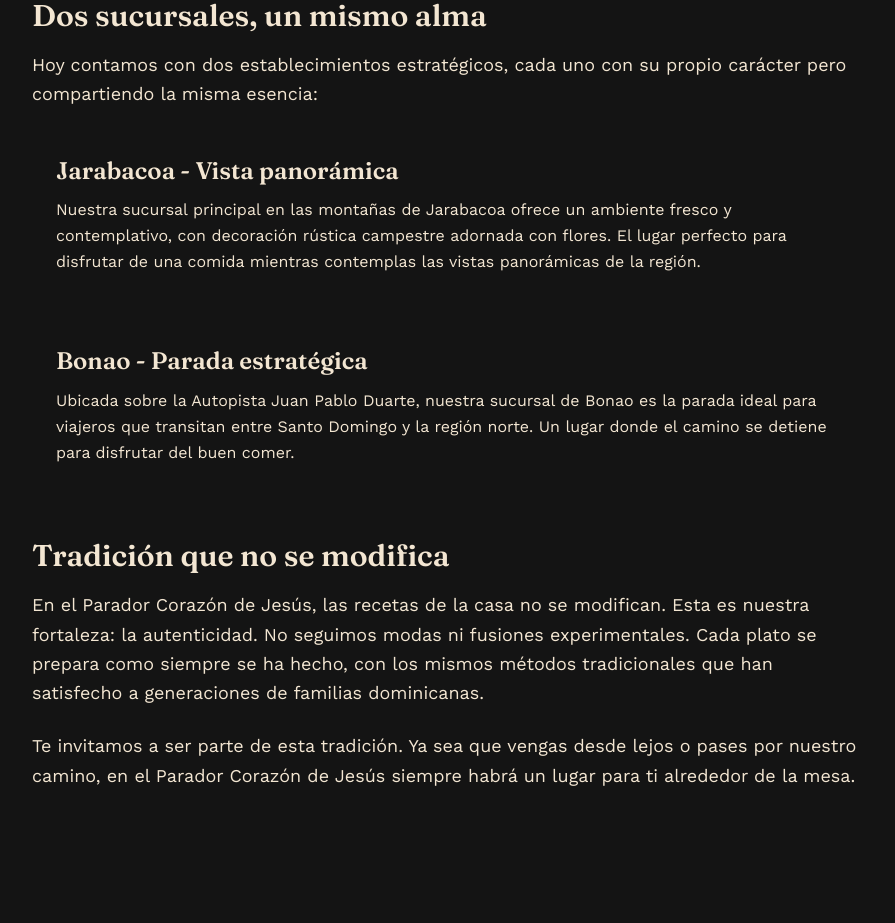
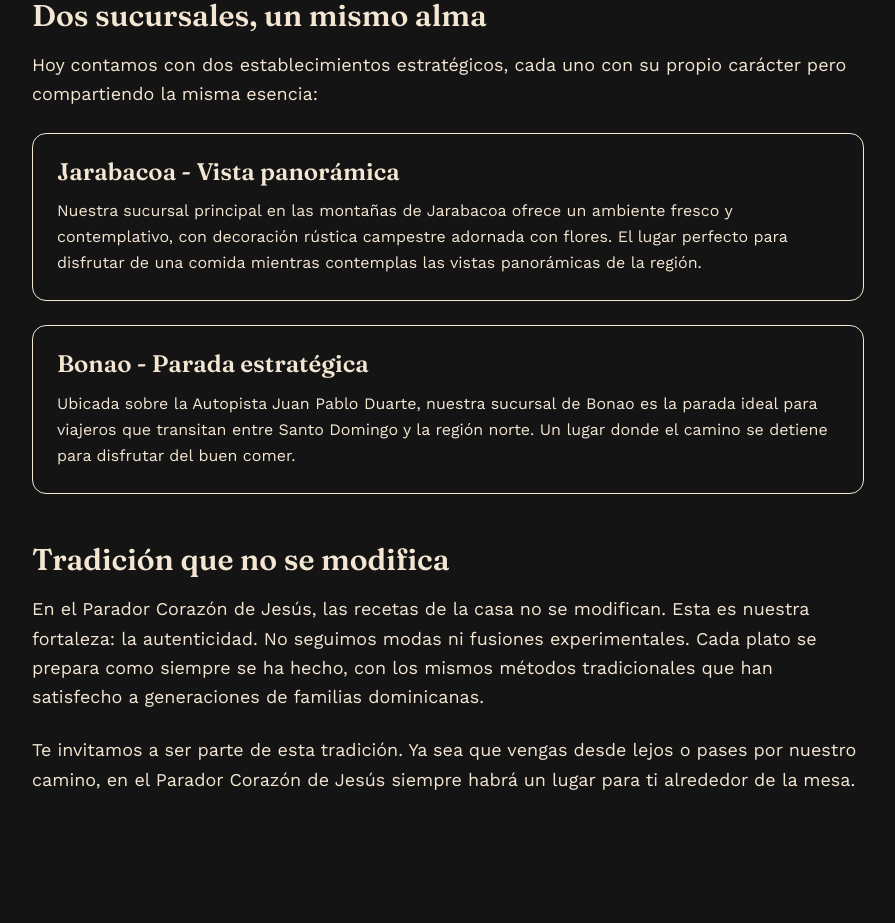
Before and after one commit to ESP3CTRUM/corazondejesus, a Next.js app: page /nosotros in a window 1280 px wide. Shown: the part 920-1843 px from the top of the page, without its empty margins (192-1087 px from the left). Built offline with nearby package versions, Linux system fonts and the light colour scheme.

Commit message:
nada hecho desde el ultimo commit, solo se guardaron los archivos.

```diff
--- a/src/app/nosotros/page.tsx
+++ b/src/app/nosotros/page.tsx
@@ -1,4 +1,3 @@
-"use client";
 import Header from '@/components/layout/Header';
 import Footer from '@/components/layout/Footer';
 import { motion } from 'motion/react';
@@ -68,7 +67,7 @@ Tradición, sabor y familia en el corazón del Cibao
             la misma esencia:
           </p>
 
-          <div className="spotlight-card bg-surface p-6 mb-6">
+          <div className="bg-surface rounded-lg p-6 mb-6 border border-wood/15">
             <h4 className="font-heading text-2xl font-semibold text-ink mb-3">
               Jarabacoa - Vista panorámica
             </h4>
@@ -79,7 +78,7 @@ Tradición, sabor y familia en el corazón del Cibao
             </p>
           </div>
 
-          <div className="spotlight-card bg-surface p-6 mb-6">
+          <div className="bg-surface rounded-lg p-6 mb-6 border border-wood/15">
             <h4 className="font-heading text-2xl font-semibold text-ink mb-3">
               Bonao - Parada estratégica
             </h4>
@@ -116,9 +115,8 @@ Tradición, sabor y familia en el corazón del Cibao
           whileInView={{ opacity: 1 }}
           viewport={{ once: true }}
           transition={{ duration: 0.6 }}
-          className="font-heading text-4xl font-semibold text-ink text-center mb-12"
-        >
-          Nuestro ambiente
+          className="font-heading text-4xl font-semibold text-ink text-center mb-12">
+      Nuestro ambiente
         </motion.h2>
 
         <div className="grid grid-cols-1 md:grid-cols-3 gap-6">
--- a/src/app/sucursal-2/page.tsx
+++ b/src/app/sucursal-2/page.tsx
@@ -7,7 +7,7 @@ import type { ReactNode } from 'react';
 
 function InfoCard({ title, children }: { title: string; children: ReactNode }) {
   return (
-    <div className="spotlight-card p-6">
+    <div className="rounded-2xl border border-wood/15 bg-white p-6 shadow-warm">
       <h3 className="text-(--text-on-white) text-sm font-semibold mb-3 uppercase tracking-wide">
         {title}
       </h3>
@@ -130,7 +130,7 @@ className="relative z-10 text-center px-4"
             whileInView={{ opacity: 1, x: 0 }}
             viewport={{ once: true }}
             transition={{ duration: 0.6 }}
-            className="spotlight-card p-4"
+            className="rounded-2xl border border-wood/15 bg-white p-4 shadow-warm"
           >
             <div className="mb-4">
               <h3 className="text-(--text-on-white) text-sm font-semibold uppercase tracking-wide">
```
